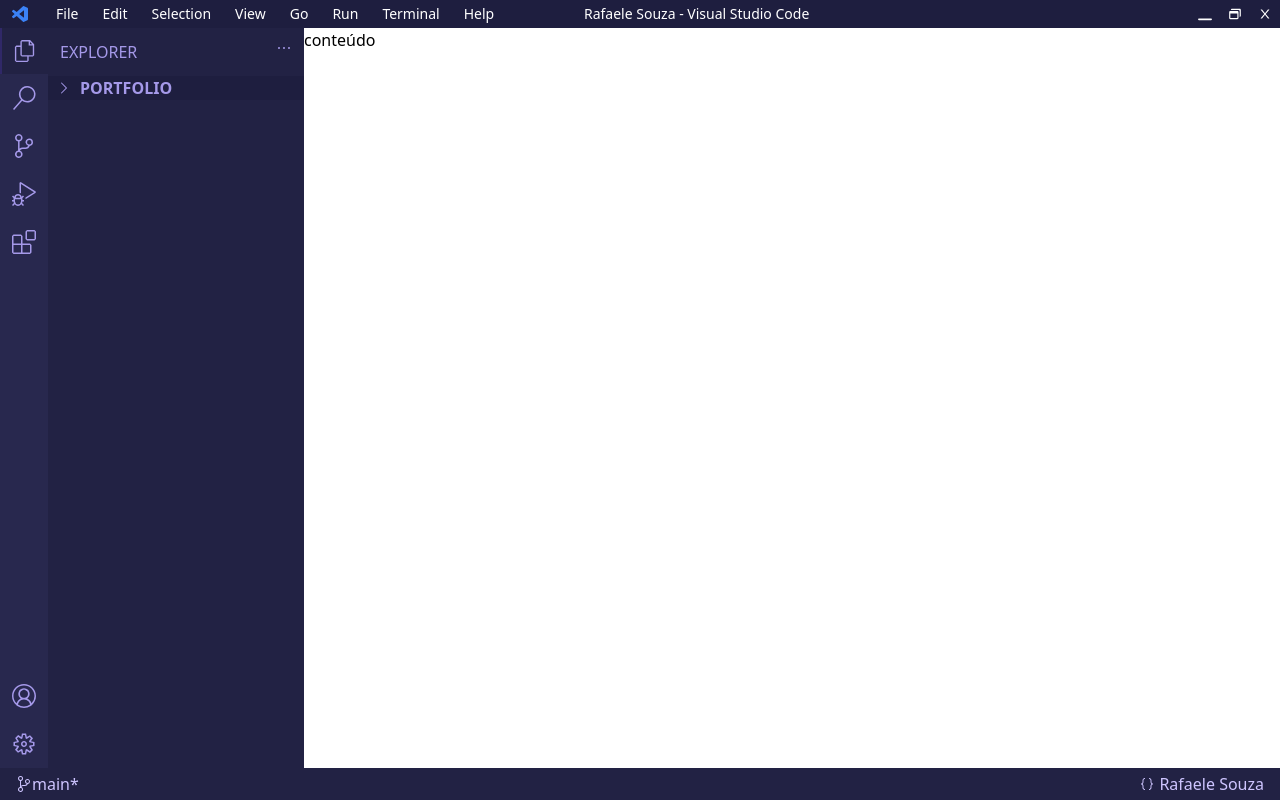
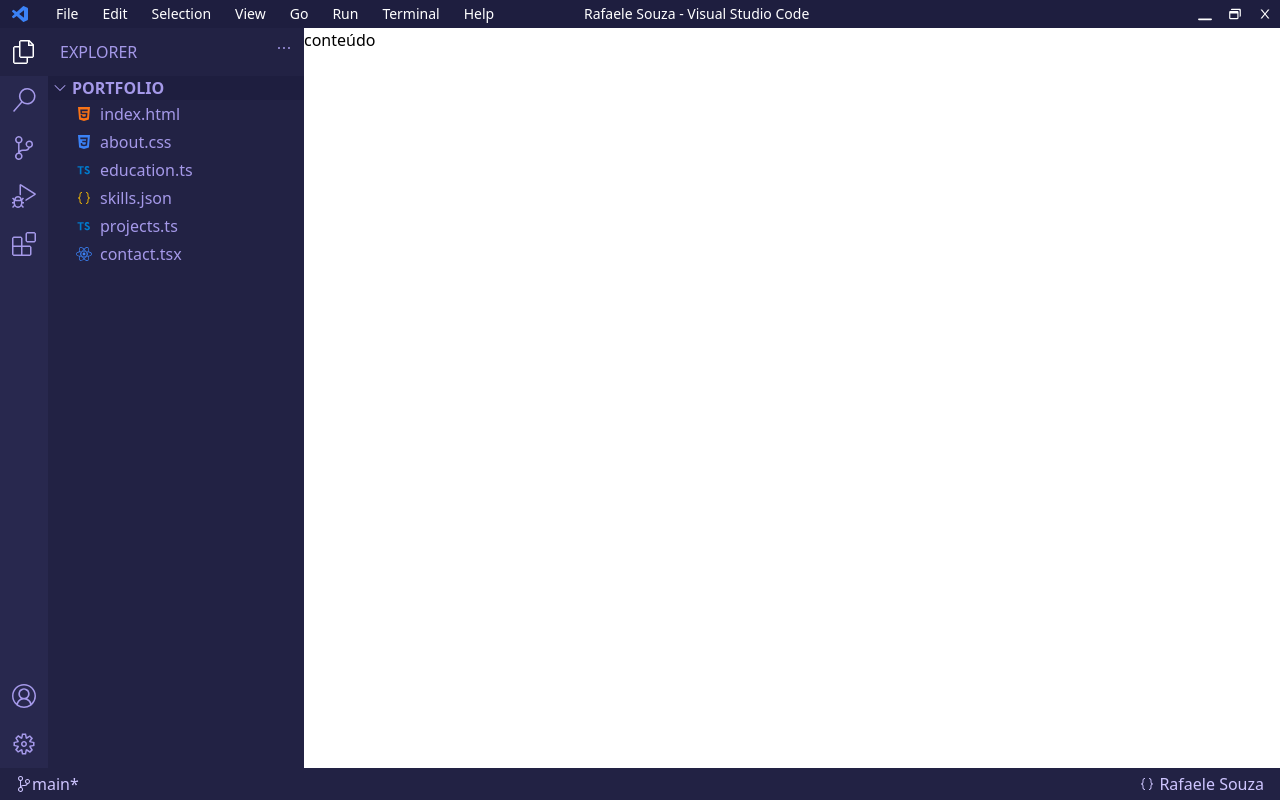
Before and after one commit to raffaez/portfolio, a React (Vite) app: page /index in a window 1280 px wide. Built offline with nearby package versions, Linux system fonts and the light colour scheme.

Commit message:
feat: make sidebar+explorer a single component; add btn to open explorer

```diff
--- a/src/App.tsx
+++ b/src/App.tsx
@@ -6,14 +6,15 @@
 import Explorer from "./components/Explorer";
 import Sidebar from "./components/Sidebar";
 import TopBar from "./components/TopBar";
+import { Disclosure, Transition } from "@headlessui/react";
+import SidePanel from "./components/SidePanel";
 
 function App() {
   return (
     <div className="h-screen w-screen flex flex-col">
       <TopBar />
-      <div className="flex flex-row flex-grow">
-        <Sidebar />
-        <Explorer />
+      <div className="flex flex-row flex-grow z-0">
+        <SidePanel />
         <div>conteúdo</div>
       </div>
       <BottomBar />
--- a/src/components/Explorer.tsx
+++ b/src/components/Explorer.tsx
@@ -5,7 +5,7 @@
 import { FaReact } from "react-icons/fa";
 import TsIcon from "./icons/TsIcon";
 import { IoLogoHtml5, IoLogoCss3 } from "react-icons/io";
-import { Disclosure } from "@headlessui/react";
+import { Disclosure, Transition } from "@headlessui/react";
 
 const files = [
   {
@@ -48,22 +48,31 @@
   };
 
   return (
-    <div className="hidden md:flex flex-col h-full w-64 bg-purple-600 text-purple-300">
+    <div className="flex flex-col h-full w-64 bg-purple-600 text-purple-300">
       <div className="flex flex-row justify-between p-3">
         <div className="uppercase">Explorer</div>
         <VscEllipsis />
       </div>
-      <Disclosure>
+      <Disclosure defaultOpen>
         {({ open }) => (
           <>
             <Disclosure.Button className="flex items-center bg-purple-700">
               <HiChevronRight
-                className={`mx-2 ${
+                className={`mx-1 ${
                   open ? "rotate-90" : "rotate-0"
                 } transform transition duration-200 ease-in-out`}
               />
               <div className="uppercase font-bold">Portfolio</div>
             </Disclosure.Button>
+            <Transition
+              appear={true}
+              enter="transition-opacity duration-75"
+              enterFrom="opacity-0"
+              enterTo="opacity-100"
+              leave="transition-opacity duration-150"
+              leaveFrom="opacity-100"
+              leaveTo="opacity-0"
+            >
               <Disclosure.Panel>
                 {files.map((file) => (
                   <div
@@ -77,6 +86,7 @@
                   </div>
                 ))}
               </Disclosure.Panel>
+            </Transition>
           </>
         )}
       </Disclosure>
--- /dev/null
+++ b/src/components/SidePanel.tsx
@@ -0,0 +1,28 @@
+import React from "react";
+import Sidebar from "./Sidebar";
+import Explorer from "./Explorer";
+import { Disclosure, Transition } from "@headlessui/react";
+
+function SidePanel() {
+  return (
+    <div className="flex">
+      <Disclosure defaultOpen>
+        <Sidebar />
+        <Transition
+          enter="transition-opacity duration-150"
+          enterFrom="opacity-0"
+          enterTo="opacity-100"
+          leave="transition-opacity duration-150"
+          leaveFrom="opacity-100"
+          leaveTo="opacity-0"
+        >
+          <Disclosure.Panel as="span">
+            <Explorer />
+          </Disclosure.Panel>
+        </Transition>
+      </Disclosure>
+    </div>
+  );
+}
+
+export default SidePanel;
--- a/src/components/Sidebar.tsx
+++ b/src/components/Sidebar.tsx
@@ -1,3 +1,4 @@
+import { Disclosure } from "@headlessui/react";
 import React from "react";
 import {
   VscAccount,
@@ -12,7 +13,9 @@
 function Sidebar() {
   return (
     <div className="w-12 bg-purple-500 flex flex-col items-center">
-      <VscFiles className="sidebar-icon bg-purple-600 border-l-2 border-purple-400" />
+      <Disclosure.Button className="w-12">
+        <VscFiles className="sidebar-icon bg-purple-600 border-purple-400 text-white" />
+      </Disclosure.Button>
       <VscSearch className="sidebar-icon" />
       <VscSourceControl className="sidebar-icon" />
       <VscDebugAlt className="sidebar-icon" />
```
Lines whose indentation alone changed are shown as unchanged.
